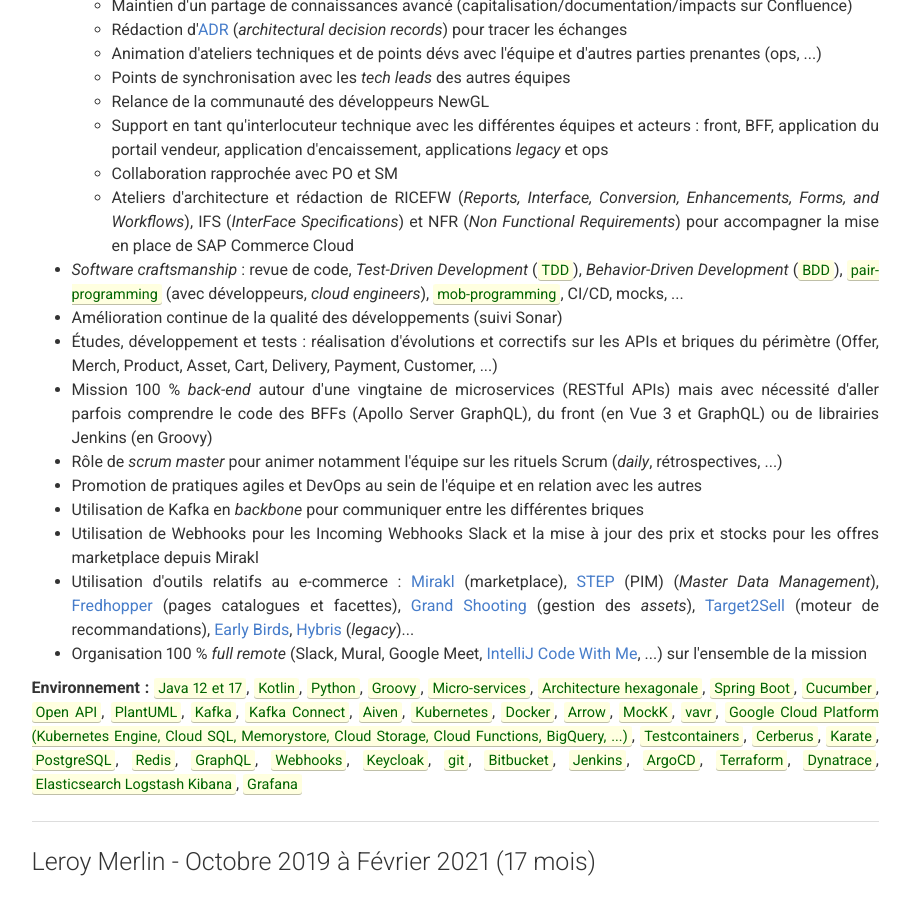
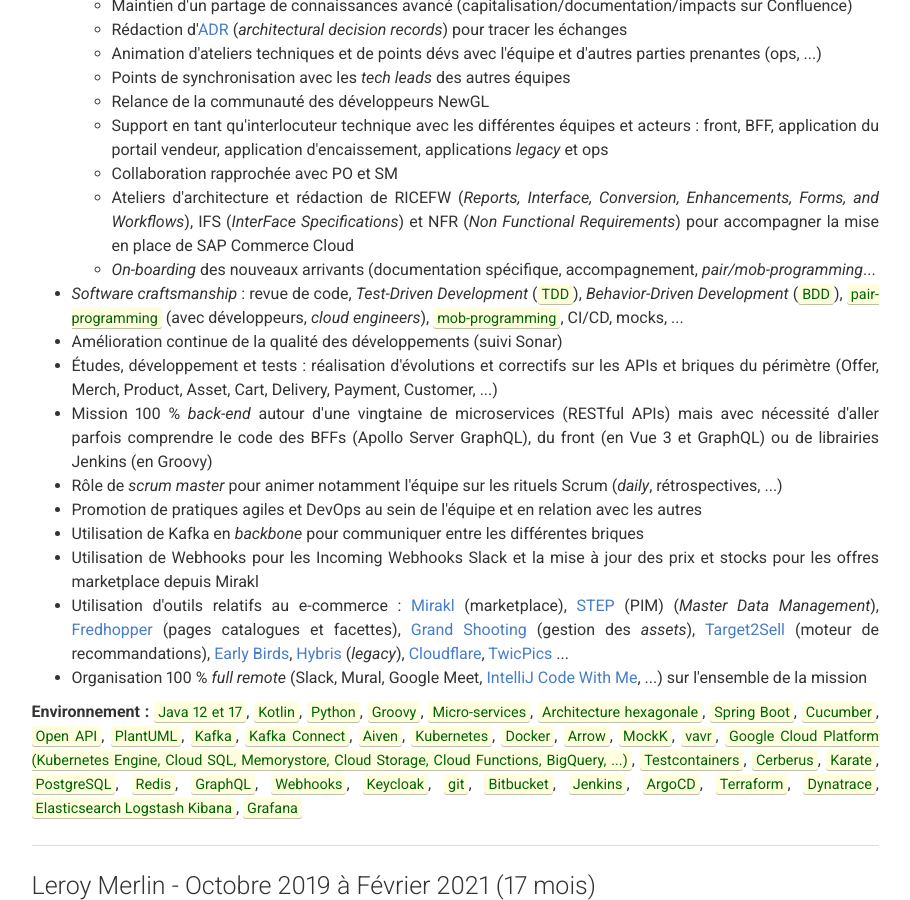
Before and after one commit to fdelbrayelle/fdelbrayelle.github.io, a Jekyll site: the page built from index.md, in a window 1280 px wide and 900 px high, scrolled down 4321 px. Shown: the whole window, without its empty margins (331-1241 px from the left). Built offline with Jekyll 4.4.1, drawn with Linux system fonts in a browser that asks for light colours; nearby versions of some CDN libraries.

Commit message:
feat: update mission

```diff
--- a/_config.yml
+++ b/_config.yml
@@ -241,6 +241,7 @@
                   <li>Support en tant qu'interlocuteur technique avec les différentes équipes et acteurs : front, BFF, application du portail vendeur, application d'encaissement, applications <em>legacy</em> et ops</li>
                   <li>Collaboration rapprochée avec PO et SM</li>
                   <li>Ateliers d'architecture et rédaction de RICEFW (<em>Reports, Interface, Conversion, Enhancements, Forms, and Workflows</em>), IFS (<em>InterFace Specifications</em>) et NFR (<em>Non Functional Requirements</em>) pour accompagner la mise en place de SAP Commerce Cloud</li>
+                  <li><em>On-boarding</em> des nouveaux arrivants (documentation spécifique, accompagnement, <em>pair/mob-programming</em>...</li>
                 </ul>
               </li>
               <li><em>Software craftsmanship</em> : revue de code, <em>Test-Driven Development</em> (<mark>TDD</mark>), <em>Behavior-Driven Development</em> (<mark>BDD</mark>), <mark>pair-programming</mark> (avec développeurs, <em>cloud engineers</em>), <mark>mob-programming</mark>, CI/CD, mocks, ...</li>
@@ -251,7 +252,7 @@
               <li>Promotion de pratiques agiles et DevOps au sein de l'équipe et en relation avec les autres</li>
               <li>Utilisation de Kafka en <em>backbone</em> pour communiquer entre les différentes briques</li>
               <li>Utilisation de Webhooks pour les Incoming Webhooks Slack et la mise à jour des prix et stocks pour les offres marketplace depuis Mirakl</li>
-              <li>Utilisation d'outils relatifs au e-commerce : <a href="https://www.mirakl.fr/" title="Mirakl" target="_blank" rel="noreferrer noopener">Mirakl</a> (marketplace), <a href="https://www.stibosystems.com/fr/solution/step-mdm-platform" title="STEP" target="_blank" rel="noreferrer noopener">STEP</a> (PIM) (<em>Master Data Management</em>), <a href="https://attraqt.gitbook.io/developer-documentation/collect-online-users-activities/tracking-plans/fhr-complete" title="Fredhopper (FHR)" target="_blank" rel="noreferrer noopener">Fredhopper</a> (pages catalogues et facettes), <a href="https://www.grand-shooting.com/fr/" title="Grand Shooting" target="_blank" rel="noreferrer noopener">Grand Shooting</a> (gestion des <em>assets</em>), <a href="https://www.target2sell.com/produits/recommend/" title="Target2Sell" target="_blank" rel="noreferrer noopener">Target2Sell</a> (moteur de recommandations), <a href="https://www.attraqt.com/fr-fr/blog/attraqt-acquiert-eb/" title="Early Birds" target="_blank" rel="noreferrer noopener">Early Birds</a>, <a href="https://www.sap.com/france/acquired-brands/what-is-hybris.html" title="Hybris" target="_blank" rel="noreferrer noopener">Hybris</a> (<em>legacy</em>)...</li>
+              <li>Utilisation d'outils relatifs au e-commerce : <a href="https://www.mirakl.fr/" title="Mirakl" target="_blank" rel="noreferrer noopener">Mirakl</a> (marketplace), <a href="https://www.stibosystems.com/fr/solution/step-mdm-platform" title="STEP" target="_blank" rel="noreferrer noopener">STEP</a> (PIM) (<em>Master Data Management</em>), <a href="https://attraqt.gitbook.io/developer-documentation/collect-online-users-activities/tracking-plans/fhr-complete" title="Fredhopper (FHR)" target="_blank" rel="noreferrer noopener">Fredhopper</a> (pages catalogues et facettes), <a href="https://www.grand-shooting.com/fr/" title="Grand Shooting" target="_blank" rel="noreferrer noopener">Grand Shooting</a> (gestion des <em>assets</em>), <a href="https://www.target2sell.com/produits/recommend/" title="Target2Sell" target="_blank" rel="noreferrer noopener">Target2Sell</a> (moteur de recommandations), <a href="https://www.attraqt.com/fr-fr/blog/attraqt-acquiert-eb/" title="Early Birds" target="_blank" rel="noreferrer noopener">Early Birds</a>, <a href="https://www.sap.com/france/acquired-brands/what-is-hybris.html" title="Hybris" target="_blank" rel="noreferrer noopener">Hybris</a> (<em>legacy</em>), <a href="https://www.cloudflare.com/fr-fr/" title="Cloudflare" target="_blank" rel="noreferrer noopener">Cloudflare</a>, <a href="https://www.twicpics.com/fr" title="TwicPics" target="_blank" rel="noreferrer noopener">TwicPics</a> ...</li>
               <li>Organisation 100 % <em>full remote</em> (Slack, Mural, Google Meet, <a href="https://plugins.jetbrains.com/plugin/14896-code-with-me" title="Plugin Code With Me pour IntelliJ" target="_blank" rel="noreferrer noopener">IntelliJ Code With Me</a>, ...) sur l'ensemble de la mission</li>
             </ul>
           </p>
```
